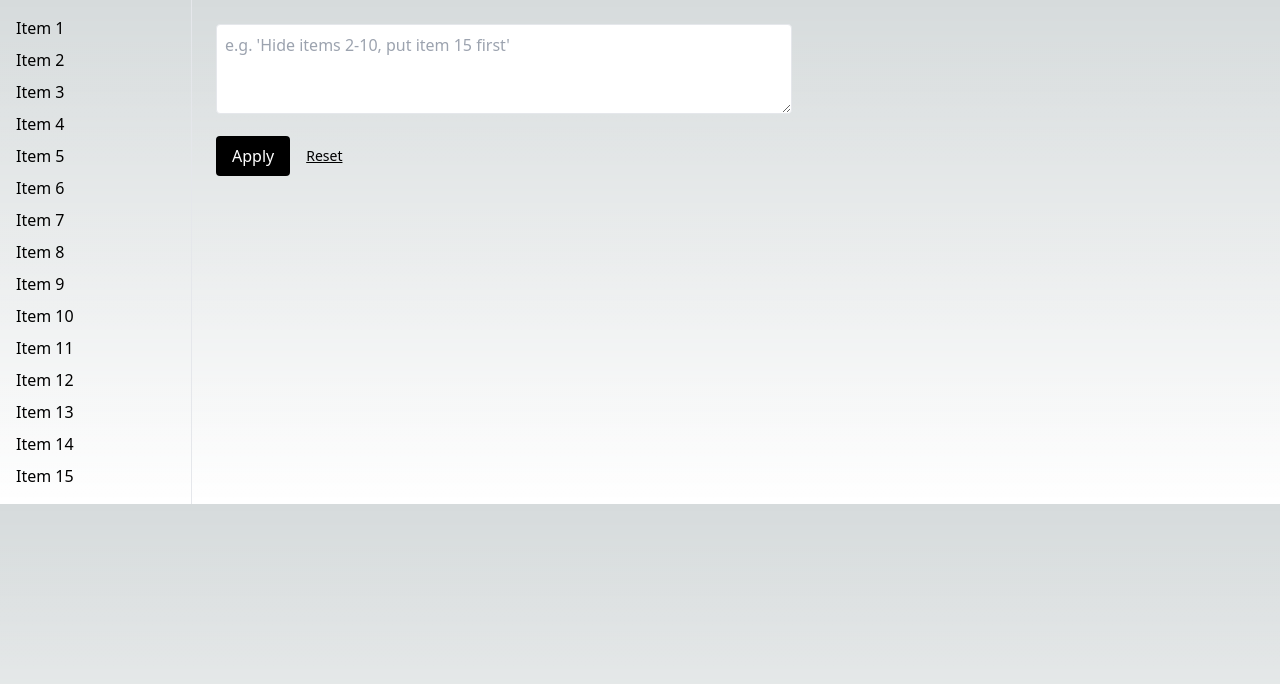
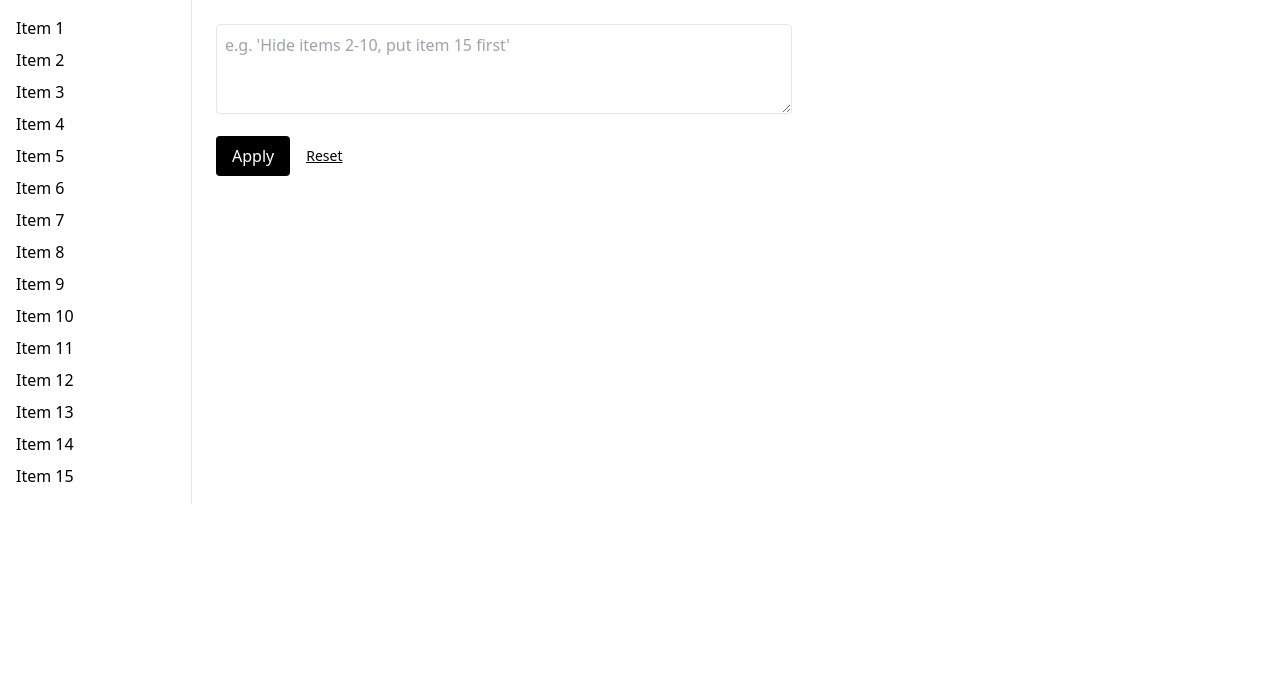
Before and after one commit to jonbell-lot23/sentient-ui, a Next.js app: page / in a window 1280 px wide. Shown: the top 684 px of the page. Built offline with nearby package versions, Linux system fonts and the light colour scheme.

Commit message:
feat: add theme customization

```diff
--- a/app/api/customise/route.ts
+++ b/app/api/customise/route.ts
@@ -6,8 +6,8 @@ const openai = new OpenAI({ apiKey: process.env.OPENAI_API_KEY! });
 const system = `
 You are a UI assistant.
 Respond only with JSON.
-If the user request can be satisfied with hiding/reordering items, return:
-  { "order": ["item-…"], "hidden": ["item-…"] }
+If the user request can be satisfied with hiding/reordering items or changing the theme, return:
+  { "order": ["item-…"], "hidden": ["item-…"], "theme": { "mode": "light|dark", "foreground": "#hex", "background": "#hex" } }
 Else return:
   { "error": "Sorry, that's not supported yet. The team has been notified." }
 `;
--- a/app/layout.tsx
+++ b/app/layout.tsx
@@ -1,6 +1,7 @@
 import "./globals.css";
 import { NavProvider } from "./nav-context";
 import { SideNav } from "./components/SideNav";
+import { ThemeProvider } from "./theme-context";
 
 export default function RootLayout({
   children,
@@ -10,10 +11,12 @@ export default function RootLayout({
   return (
     <html lang="en">
       <body className="flex">
-        <NavProvider>
-          <SideNav />
-          <main className="flex-1 p-6">{children}</main>
-        </NavProvider>
+        <ThemeProvider>
+          <NavProvider>
+            <SideNav />
+            <main className="flex-1 p-6">{children}</main>
+          </NavProvider>
+        </ThemeProvider>
       </body>
     </html>
   );
--- a/app/nav-context.tsx
+++ b/app/nav-context.tsx
@@ -3,8 +3,8 @@ import { createContext, useContext, useEffect, useState } from "react";
 import { defaultNav, NavItem } from "@/lib/nav-items";
 
 interface NavState {
-  order: string[];
-  hidden: string[];
+  order?: string[];
+  hidden?: string[];
 }
 const STORAGE_KEY = "custom-nav";
 
@@ -29,13 +29,14 @@ export const NavProvider = ({ children }: { children: React.ReactNode }) => {
     );
 
   const update = (s: NavState) => {
-    setState(s);
-    localStorage.setItem(STORAGE_KEY, JSON.stringify(s));
+    const newState = { ...state, ...s };
+    setState(newState);
+    localStorage.setItem(STORAGE_KEY, JSON.stringify(newState));
   };
 
   const reset = () => {
     localStorage.removeItem(STORAGE_KEY);
-    setState({ order: [], hidden: [] });
+    setState({});
   };
 
   return <Ctx.Provider value={{ nav, update, reset }}>{children}</Ctx.Provider>;
--- a/app/page.tsx
+++ b/app/page.tsx
@@ -1,9 +1,11 @@
 "use client";
 import { useState } from "react";
 import { useNav } from "./nav-context";
+import { useTheme } from "./theme-context";
 
 export default function Home() {
   const { update, reset } = useNav();
+  const { update: updateTheme, reset: resetTheme } = useTheme();
   const [prompt, setPrompt] = useState("");
   const [loading, setLoading] = useState(false);
   const [error, setError] = useState("");
@@ -19,7 +21,10 @@ export default function Home() {
     });
     const data = await res.json();
     if (data.error) setError(data.error);
-    else update(data);
+    else {
+      if (data.order || data.hidden) update(data);
+      if (data.theme) updateTheme(data.theme);
+    }
     setLoading(false);
     setPrompt("");
   }
@@ -41,7 +46,13 @@ export default function Home() {
         >
           {loading ? "Thinking…" : "Apply"}
         </button>
-        <button onClick={reset} className="underline text-sm">
+        <button
+          onClick={() => {
+            reset();
+            resetTheme();
+          }}
+          className="underline text-sm"
+        >
           Reset
         </button>
       </div>
--- /dev/null
+++ b/app/theme-context.tsx
@@ -0,0 +1,68 @@
+"use client";
+import { createContext, useContext, useEffect, useState } from "react";
+
+export interface ThemeState {
+  mode?: "light" | "dark";
+  foreground?: string;
+  background?: string;
+}
+
+const defaultTheme: ThemeState = {
+  mode: "light",
+  foreground: "#000000",
+  background: "#ffffff",
+};
+
+const STORAGE_KEY = "custom-theme";
+
+const Ctx = createContext<{
+  theme: ThemeState;
+  update: (t: ThemeState) => void;
+  reset: () => void;
+}>({ theme: defaultTheme, update: () => {}, reset: () => {} });
+
+export const ThemeProvider = ({ children }: { children: React.ReactNode }) => {
+  const [theme, setTheme] = useState<ThemeState>(() => {
+    if (typeof window === "undefined") return defaultTheme;
+    return { ...defaultTheme, ...JSON.parse(localStorage.getItem(STORAGE_KEY) || "{}") };
+  });
+
+  const update = (t: ThemeState) => {
+    setTheme((prev) => ({ ...prev, ...t }));
+  };
+
+  const reset = () => {
+    localStorage.removeItem(STORAGE_KEY);
+    setTheme(defaultTheme);
+  };
+
+  useEffect(() => {
+    localStorage.setItem(STORAGE_KEY, JSON.stringify(theme));
+    const root = document.documentElement;
+    if (theme.mode === "dark") root.classList.add("dark");
+    else root.classList.remove("dark");
+    if (theme.foreground)
+      root.style.setProperty("--foreground-rgb", hexToRgb(theme.foreground));
+    if (theme.background) {
+      const rgb = hexToRgb(theme.background);
+      root.style.setProperty("--background-start-rgb", rgb);
+      root.style.setProperty("--background-end-rgb", rgb);
+    }
+  }, [theme]);
+
+  return (
+    <Ctx.Provider value={{ theme, update, reset }}>{children}</Ctx.Provider>
+  );
+};
+
+export const useTheme = () => useContext(Ctx);
+
+function hexToRgb(hex: string) {
+  let h = hex.replace("#", "");
+  if (h.length === 3) h = h.split("").map((c) => c + c).join("");
+  const num = parseInt(h, 16);
+  const r = (num >> 16) & 255;
+  const g = (num >> 8) & 255;
+  const b = num & 255;
+  return `${r}, ${g}, ${b}`;
+}
--- a/tailwind.config.ts
+++ b/tailwind.config.ts
@@ -6,6 +6,7 @@ const config: Config = {
     './components/**/*.{js,ts,jsx,tsx,mdx}',
     './app/**/*.{js,ts,jsx,tsx,mdx}',
   ],
+  darkMode: 'class',
   theme: {
     extend: {
       backgroundImage: {
```
